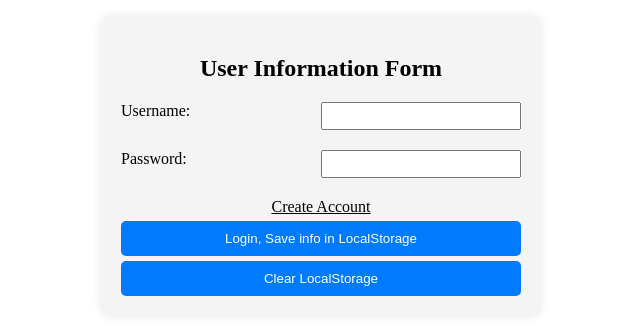
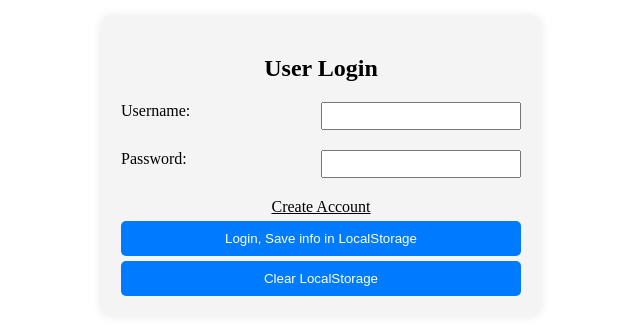
Before and after one commit to HowlinWaters/fitness_tracker_cs157a, a website: page Views/Login.html in a window 1280 px wide. Shown: the part 234-568 px from the top of the page, without its empty margins (319-959 px from the left). Drawn offline with Linux system fonts and the light colour scheme.

Commit message:
Created the Login page

```diff
--- a/Views/Login.html
+++ b/Views/Login.html
@@ -61,7 +61,7 @@
   <body>
     <!-- Form container -->
     <div class="form-container">
-      <h2>User Information Form</h2>
+      <h2>User Login</h2>
       <!-- Centered heading -->
       <form id="userForm" action="#">
         <div class="form-row">
```
